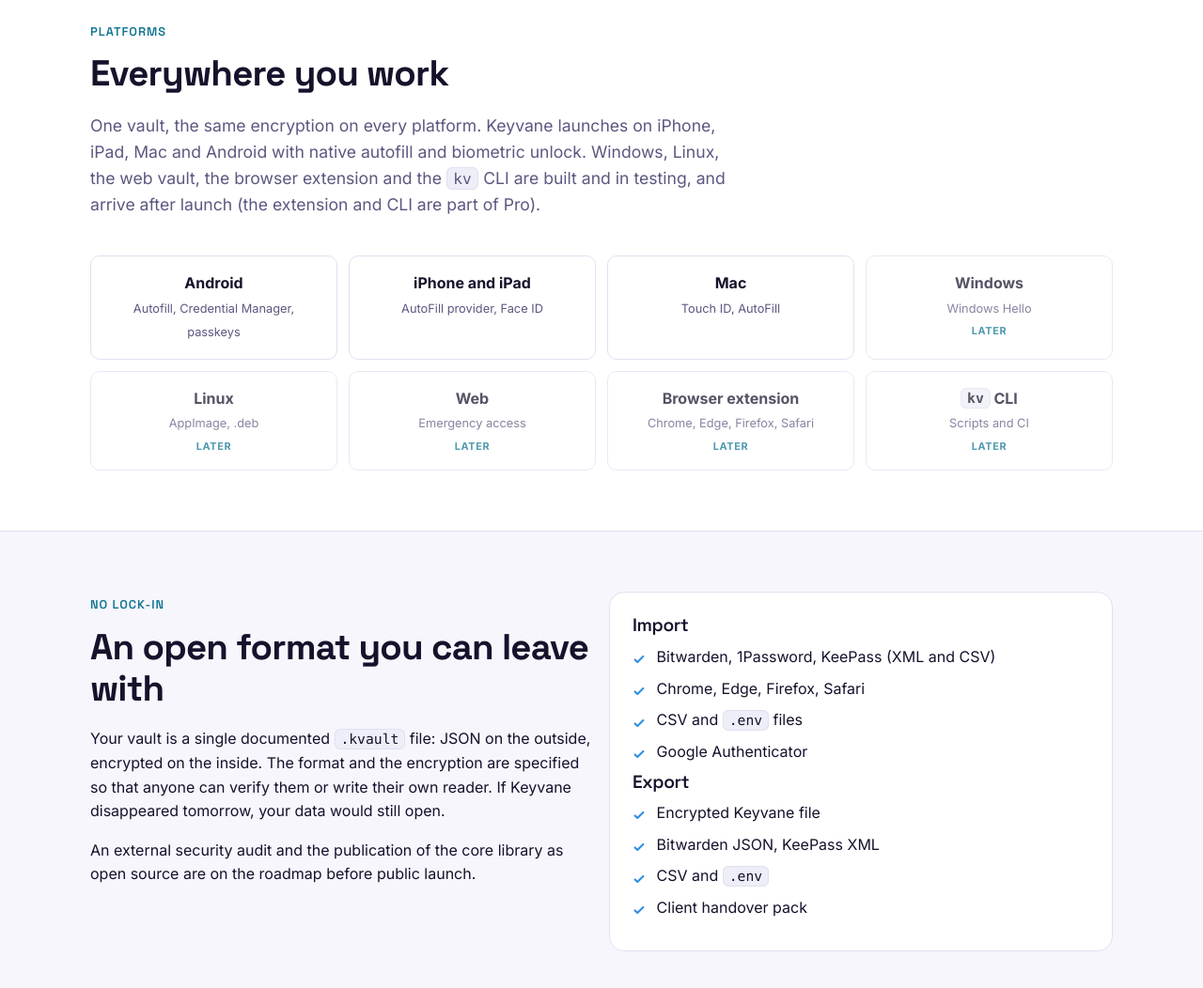
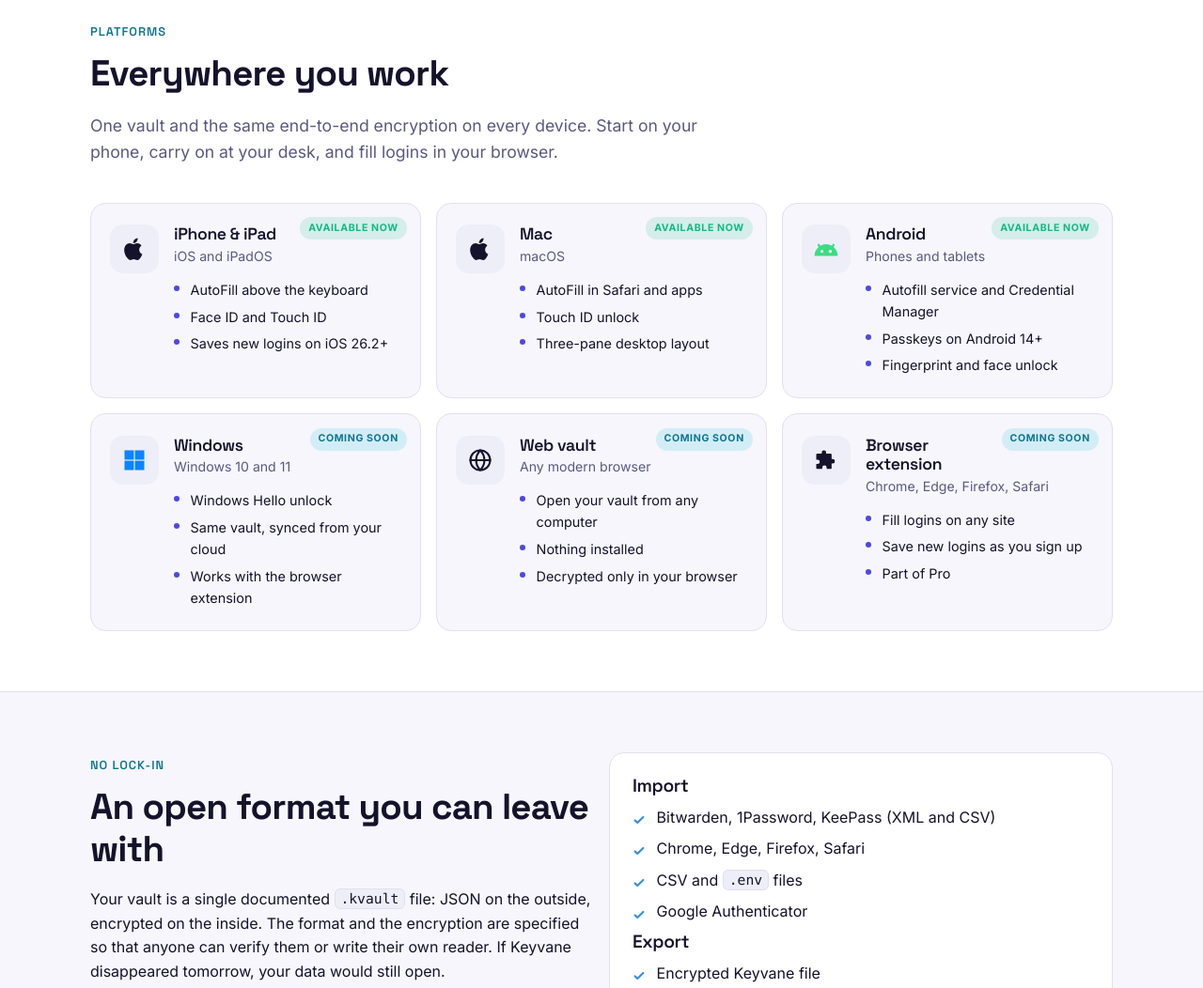
Before and after one commit to MShannn/techhigh-site, a plain HTML site: page keyvane/index.html in a window 1280 px wide. Shown: the part 6220-7272 px from the top of the page at 94% size. Drawn offline with Linux system fonts and the light colour scheme.

Commit message:
Keyvane: platform cards with OS logos; remove CLI and Linux
Co-Authored-By: Claude Opus 5.5 <noreply@anthropic.com>

```diff
--- a/keyvane/assets/style.css
+++ b/keyvane/assets/style.css
@@ -892,3 +892,49 @@ th { font-weight: 600; color: var(--muted); font-size: 0.85rem; text-transform:
 .pricing + .small { margin-top: 1.5rem; }
 @media (min-width: 900px) { .platforms { grid-template-columns: repeat(4, 1fr); } }
 .store.store-badge { border-radius: 12px; display: flex; flex-direction: row; align-items: center; gap: 0.7rem; }
+
+/* ---------- Platforms (OS cards) ---------- */
+.os-grid {
+  list-style: none; padding: 0; margin: 0;
+  display: grid; gap: 1rem;
+  grid-template-columns: 1fr;
+}
+@media (min-width: 640px) { .os-grid { grid-template-columns: repeat(2, 1fr); } }
+@media (min-width: 980px) { .os-grid { grid-template-columns: repeat(3, 1fr); } }
+.os-card {
+  --os-color: var(--text);
+  --os-bg: var(--surface-high);
+  position: relative;
+  display: flex; gap: 1rem; align-items: flex-start;
+  padding: 1.4rem 1.25rem 1.25rem;
+  background: var(--bg);
+  border: 1px solid var(--border);
+  border-radius: var(--radius);
+  transition: transform .2s ease, border-color .2s ease, box-shadow .2s ease;
+}
+.os-card:hover { transform: translateY(-3px); border-color: var(--primary); box-shadow: var(--shadow); }
+.os-card.android { --os-color: #3DDC84; }
+.os-card.windows { --os-color: #0A84FF; }
+.os-icon {
+  flex: none; width: 52px; height: 52px; border-radius: 14px;
+  display: grid; place-items: center;
+  background: var(--os-bg); color: var(--os-color);
+}
+.os-icon svg { width: 28px; height: 28px; }
+.os-body { min-width: 0; }
+.os-body h3 { margin: 0 0 .15rem; font-size: 1.1rem; }
+.os-body > p { margin: 0 0 .6rem; color: var(--muted); font-size: .88rem; }
+.os-feats { list-style: none; padding: 0; margin: 0; font-size: .9rem; }
+.os-feats li { padding: .18rem 0 .18rem 1.1rem; position: relative; }
+.os-feats li::before {
+  content: ""; position: absolute; left: 0; top: .62rem;
+  width: 6px; height: 6px; border-radius: 50%; background: var(--primary);
+}
+.os-status {
+  position: absolute; top: .9rem; right: .9rem;
+  font-size: .66rem; font-weight: 700; letter-spacing: .06em; text-transform: uppercase;
+  padding: .22rem .55rem; border-radius: 999px; white-space: nowrap;
+}
+.os-card.now .os-status { color: var(--success); background: color-mix(in srgb, var(--success) 14%, transparent); }
+.os-card.soon .os-status { color: var(--cyan-text); background: color-mix(in srgb, var(--cyan) 14%, transparent); }
+.os-card .os-body h3 { padding-right: 6.5rem; }
--- a/keyvane/index.html
+++ b/keyvane/index.html
@@ -237,7 +237,7 @@
           </article>
           <article class="card">
             <h3>Developer tools</h3>
-            <p>Password, passphrase and API-key generator. Copy or export <code>.env</code> files. Attach certificates, keystores and service-account JSON (Pro). The <code>kv</code> command line (Pro).</p>
+            <p>Password, passphrase and API-key generator. Copy or export <code>.env</code> files. Attach certificates, keystores and service-account JSON (Pro).</p>
           </article>
         </div>
       </div>
@@ -273,17 +273,63 @@
         <div class="section-head">
           <span class="eyebrow">Platforms</span>
           <h2>Everywhere you work</h2>
-          <p>One vault, the same encryption on every platform. Keyvane launches on iPhone, iPad, Mac and Android with native autofill and biometric unlock. Windows, Linux, the web vault, the browser extension and the <code>kv</code> CLI are built and in testing, and arrive after launch (the extension and CLI are part of Pro).</p>
+          <p>One vault and the same end-to-end encryption on every device. Start on your phone, carry on at your desk, and fill logins in your browser.</p>
         </div>
-        <ul class="platforms">
-          <li><strong>Android</strong><span>Autofill, Credential Manager, passkeys</span></li>
-          <li><strong>iPhone and iPad</strong><span>AutoFill provider, Face ID</span></li>
-          <li><strong>Mac</strong><span>Touch ID, AutoFill</span></li>
-          <li class="later"><strong>Windows</strong><span>Windows Hello</span><em>Later</em></li>
-          <li class="later"><strong>Linux</strong><span>AppImage, .deb</span><em>Later</em></li>
-          <li class="later"><strong>Web</strong><span>Emergency access</span><em>Later</em></li>
-          <li class="later"><strong>Browser extension</strong><span>Chrome, Edge, Firefox, Safari</span><em>Later</em></li>
-          <li class="later"><strong><code>kv</code> CLI</strong><span>Scripts and CI</span><em>Later</em></li>
+        <ul class="os-grid">
+          <li class="os-card now">
+            <div class="os-icon"><svg viewBox="0 0 24 24" aria-hidden="true"><path fill="currentColor" d="M16.4 12.6c0-2.4 2-3.6 2.1-3.7-1.2-1.7-3-1.9-3.6-2-1.5-.2-3 .9-3.8.9-.8 0-2-.9-3.3-.9-1.7 0-3.3 1-4.2 2.5-1.8 3.1-.5 7.7 1.3 10.2.9 1.2 1.9 2.6 3.2 2.6 1.3-.1 1.8-.8 3.3-.8s2 .8 3.3.8c1.4 0 2.3-1.3 3.1-2.5 1-1.4 1.4-2.8 1.4-2.9 0 0-2.8-1-2.8-4.2zM14 5.3c.7-.9 1.2-2 1-3.2-1 0-2.3.7-3 1.6-.7.8-1.2 2-1.1 3.1 1.2.1 2.3-.6 3.1-1.5z"/></svg></div>
+            <div class="os-body">
+              <h3>iPhone &amp; iPad</h3>
+              <p>iOS and iPadOS</p>
+              <ul class="os-feats"><li>AutoFill above the keyboard</li><li>Face ID and Touch ID</li><li>Saves new logins on iOS 26.2+</li></ul>
+            </div>
+            <span class="os-status">Available now</span>
+          </li>
+          <li class="os-card now">
+            <div class="os-icon"><svg viewBox="0 0 24 24" aria-hidden="true"><path fill="currentColor" d="M16.4 12.6c0-2.4 2-3.6 2.1-3.7-1.2-1.7-3-1.9-3.6-2-1.5-.2-3 .9-3.8.9-.8 0-2-.9-3.3-.9-1.7 0-3.3 1-4.2 2.5-1.8 3.1-.5 7.7 1.3 10.2.9 1.2 1.9 2.6 3.2 2.6 1.3-.1 1.8-.8 3.3-.8s2 .8 3.3.8c1.4 0 2.3-1.3 3.1-2.5 1-1.4 1.4-2.8 1.4-2.9 0 0-2.8-1-2.8-4.2zM14 5.3c.7-.9 1.2-2 1-3.2-1 0-2.3.7-3 1.6-.7.8-1.2 2-1.1 3.1 1.2.1 2.3-.6 3.1-1.5z"/></svg></div>
+            <div class="os-body">
+              <h3>Mac</h3>
+              <p>macOS</p>
+              <ul class="os-feats"><li>AutoFill in Safari and apps</li><li>Touch ID unlock</li><li>Three-pane desktop layout</li></ul>
+            </div>
+            <span class="os-status">Available now</span>
+          </li>
+          <li class="os-card now android">
+            <div class="os-icon"><svg viewBox="3.5 5.5 17 11" aria-hidden="true"><g fill="currentColor"><path d="M4.5 15.5a7.5 7.5 0 0 1 15 0z"/><rect x="7" y="7.6" width="1.4" height="3.6" rx=".7" transform="rotate(-30 7.7 9.4)"/><rect x="15.6" y="7.6" width="1.4" height="3.6" rx=".7" transform="rotate(30 16.3 9.4)"/></g><circle cx="9.3" cy="12.6" r="1" fill="var(--os-bg)"/><circle cx="14.7" cy="12.6" r="1" fill="var(--os-bg)"/></svg></div>
+            <div class="os-body">
+              <h3>Android</h3>
+              <p>Phones and tablets</p>
+              <ul class="os-feats"><li>Autofill service and Credential Manager</li><li>Passkeys on Android 14+</li><li>Fingerprint and face unlock</li></ul>
+            </div>
+            <span class="os-status">Available now</span>
+          </li>
+          <li class="os-card soon windows">
+            <div class="os-icon"><svg viewBox="0 0 24 24" aria-hidden="true"><g fill="currentColor"><rect x="3" y="3" width="8.5" height="8.5"/><rect x="12.5" y="3" width="8.5" height="8.5"/><rect x="3" y="12.5" width="8.5" height="8.5"/><rect x="12.5" y="12.5" width="8.5" height="8.5"/></g></svg></div>
+            <div class="os-body">
+              <h3>Windows</h3>
+              <p>Windows 10 and 11</p>
+              <ul class="os-feats"><li>Windows Hello unlock</li><li>Same vault, synced from your cloud</li><li>Works with the browser extension</li></ul>
+            </div>
+            <span class="os-status">Coming soon</span>
+          </li>
+          <li class="os-card soon">
+            <div class="os-icon"><svg viewBox="0 0 24 24" aria-hidden="true" fill="none" stroke="currentColor" stroke-width="1.8" stroke-linecap="round"><circle cx="12" cy="12" r="9"/><path d="M3 12h18M12 3c2.5 2.6 3.8 5.6 3.8 9s-1.3 6.4-3.8 9c-2.5-2.6-3.8-5.6-3.8-9S9.5 5.6 12 3z"/></svg></div>
+            <div class="os-body">
+              <h3>Web vault</h3>
+              <p>Any modern browser</p>
+              <ul class="os-feats"><li>Open your vault from any computer</li><li>Nothing installed</li><li>Decrypted only in your browser</li></ul>
+            </div>
+            <span class="os-status">Coming soon</span>
+          </li>
+          <li class="os-card soon">
+            <div class="os-icon"><svg viewBox="0 0 24 24" aria-hidden="true"><path fill="currentColor" d="M10 3a2 2 0 0 1 2 2v1h4a1 1 0 0 1 1 1v4h1a2 2 0 1 1 0 4h-1v4a1 1 0 0 1-1 1h-3.5v-1.2a2 2 0 1 0-4 0V20H4a1 1 0 0 1-1-1v-3.5h1.2a2 2 0 1 0 0-4H3V7a1 1 0 0 1 1-1h4V5a2 2 0 0 1 2-2z"/></svg></div>
+            <div class="os-body">
+              <h3>Browser extension</h3>
+              <p>Chrome, Edge, Firefox, Safari</p>
+              <ul class="os-feats"><li>Fill logins on any site</li><li>Save new logins as you sign up</li><li>Part of Pro</li></ul>
+            </div>
+            <span class="os-status">Coming soon</span>
+          </li>
         </ul>
       </div>
     </section>
@@ -354,7 +400,7 @@
               <li>File attachments</li>
               <li>Unlimited client groups</li>
               <li>Client handover pack</li>
-              <li>Browser extension and CLI</li>
+              <li>Browser extension</li>
             </ul>
           </article>
           <article class="plan">
@@ -378,7 +424,7 @@
             </ul>
           </article>
         </div>
-        <p class="small muted">Plans are bought only in the app, through Apple App Store in-app purchase or Google Play Billing, using your store account (including Apple Pay or Google Pay). There is no checkout on this website and TechHigh never handles your payment. Purchases are available on iPhone, iPad, Mac (Mac App Store) and Android; purchasing in the Windows, Linux and web apps is coming later. The 3-day free trial becomes the paid monthly plan automatically unless you cancel in your App Store or Google Play account at least 24 hours before it ends. Subscriptions renew until cancelled; manage or cancel them in your store account, and request refunds from Apple or Google. Prices in other currencies are set by the store.</p>
+        <p class="small muted">Plans are bought only in the app, through Apple App Store in-app purchase or Google Play Billing, using your store account (including Apple Pay or Google Pay). There is no checkout on this website and TechHigh never handles your payment. Purchases are available on iPhone, iPad, Mac (Mac App Store) and Android; purchasing in the Windows and web apps is coming later. The 3-day free trial becomes the paid monthly plan automatically unless you cancel in your App Store or Google Play account at least 24 hours before it ends. Subscriptions renew until cancelled; manage or cancel them in your store account, and request refunds from Apple or Google. Prices in other currencies are set by the store.</p>
         <div class="callout info">
           <p><strong>Without an active plan, your vault stays yours.</strong> If you have not started a trial, or your trial or subscription has ended, Keyvane is read-only: you can still open, view, copy and export your passwords, but you cannot add, edit or delete items, create groups, import, or turn on autofill until you subscribe. Your vault is never deleted or held back.</p>
         </div>
```
Also changed, not shown: keyvane/privacy.html (+3 -3 lines), keyvane/security.html (+2 -2 lines), keyvane/terms.html (+4 -4 lines).
